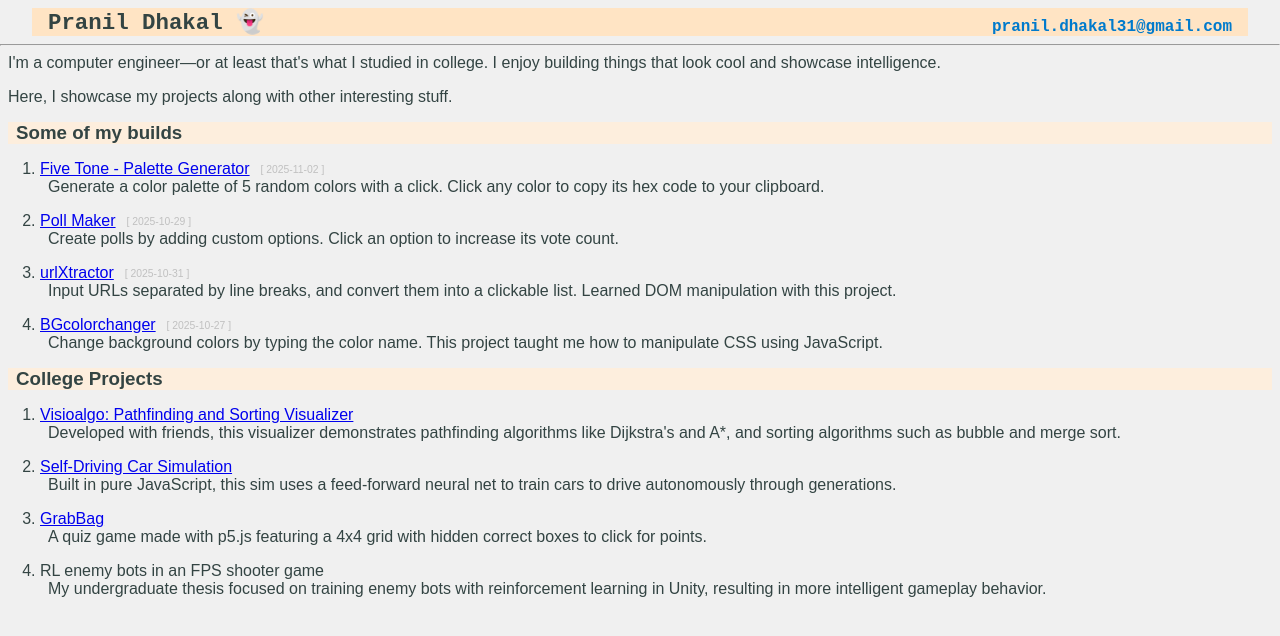
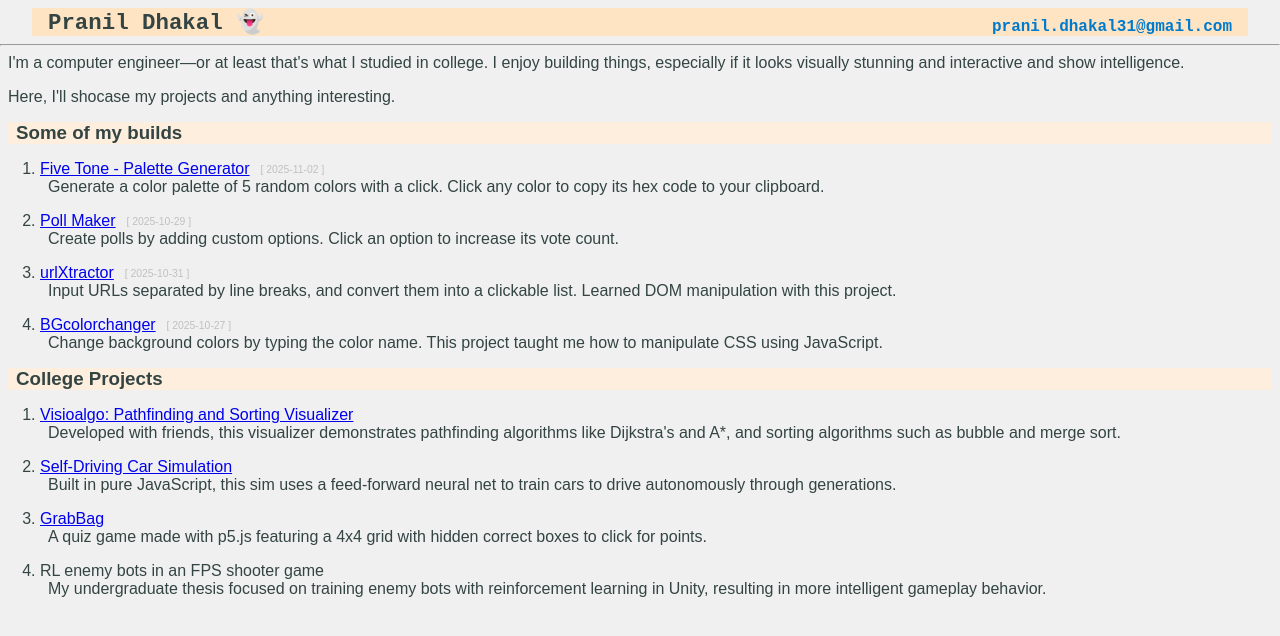
Before and after one commit to hailBinary/hailBinary.github.io, a plain HTML site: page index.html in a window 1280 px wide. Drawn offline with Linux system fonts and the light colour scheme.

Commit message:
changed some text

```diff
--- a/index.html
+++ b/index.html
@@ -24,9 +24,9 @@
   <main>
     <section aria-labelledby="intro">
       <h2 id="intro" class="visually-hidden">Introduction</h2>
-      <p>I'm a computer engineer—or at least that's what I studied in college. I enjoy building things that look cool
-        and showcase intelligence.</p>
-      <p>Here, I showcase my projects along with other interesting stuff.</p>
+      <p>I'm a computer engineer—or at least that's what I studied in college. I enjoy building things, especially if it
+        looks visually stunning and interactive and show intelligence.</p>
+      <p>Here, I'll shocase my projects and anything interesting.</p>
     </section>
 
     <section aria-labelledby="personal-projects">
```
